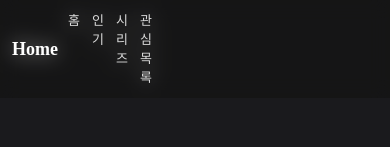
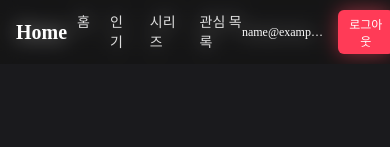
Before and after one commit to Yun-hanseo/pb_pj, a Vue app: page /#/popular in a window 390 px wide. Shown: the top 147 px of the page. Built offline with nearby package versions, Linux system fonts and the light colour scheme; no server answers; sample sign-in values are in the browser's storage.

Commit message:
header부분 mobile버전 수정

```diff
--- a/src/components/common/Header.vue
+++ b/src/components/common/Header.vue
@@ -187,8 +187,9 @@ function logout() {
 
   /* 메뉴(nav) 자동 축소 */
   .nav {
-    gap: 12px;            /* 메뉴 간격 줄이기 */
-    margin-left: 10px;    /* 가운데 정렬 무너짐 방지 */
+    gap: 12px;
+    margin-right: 0 !important;   /* 🔥🔥 모바일에서 nav 오른쪽 여백 강제로 제거 */
+    margin-left: 10px;
   }
 
   .nav a {
@@ -198,23 +199,64 @@ function logout() {
 
   /* 이메일 너무 길면 숨기기 */
   .user-email {
-    max-width: 80px;      /* 영역 제한 */
-    white-space: nowrap;  /* 줄바꿈 금지 */
-    overflow: hidden;     /* 영역 넘치면 숨김 */
-    text-overflow: ellipsis; /* ... 처리 */
-    display: inline-block;
-    font-size: 12px;
+    max-width: 70px;
+    white-space: nowrap;
+    overflow: hidden;
+    text-overflow: ellipsis;
+    font-size: 11px;
   }
 
   .user-area {
     gap: 6px;
-    margin-right: 12px;
+    margin-right: 10px !important; /* 🔥 오른쪽 여백 줄이기 */
   }
 
   .logout-btn {
     padding: 4px 8px;
     font-size: 12px;
-    margin-left: 10px;
+    margin-left: 4px; /* 🔥 더 안쪽으로 */
+  }
+}
+
+/* =============================== */
+/* 📱 태블릿 / 작은 화면 대응 (600px~1024px) */
+/* =============================== */
+@media (max-width: 1024px) {
+
+  .header {
+    padding: 10px 16px;
+  }
+
+  .logo {
+    font-size: 20px;
+  }
+
+  .nav {
+    gap: 20px;
+    margin-right: 0 !important; /* 🔥 오른쪽 공간 없애서 중앙 정렬 */
+  }
+
+  .nav a {
+    font-size: 14px;
+  }
+
+  .user-area {
+    display:flex;
+    gap: 8px;
+    margin-right: 12px !important;
+  }
+
+  .user-email {
+    max-width: 120px;
+    font-size: 12px;
+    white-space: nowrap;
+    overflow: hidden;
+    text-overflow: ellipsis;
+  }
+
+  .logout-btn {
+    padding: 5px 10px;
+    font-size: 12px;
   }
 }
 
```
